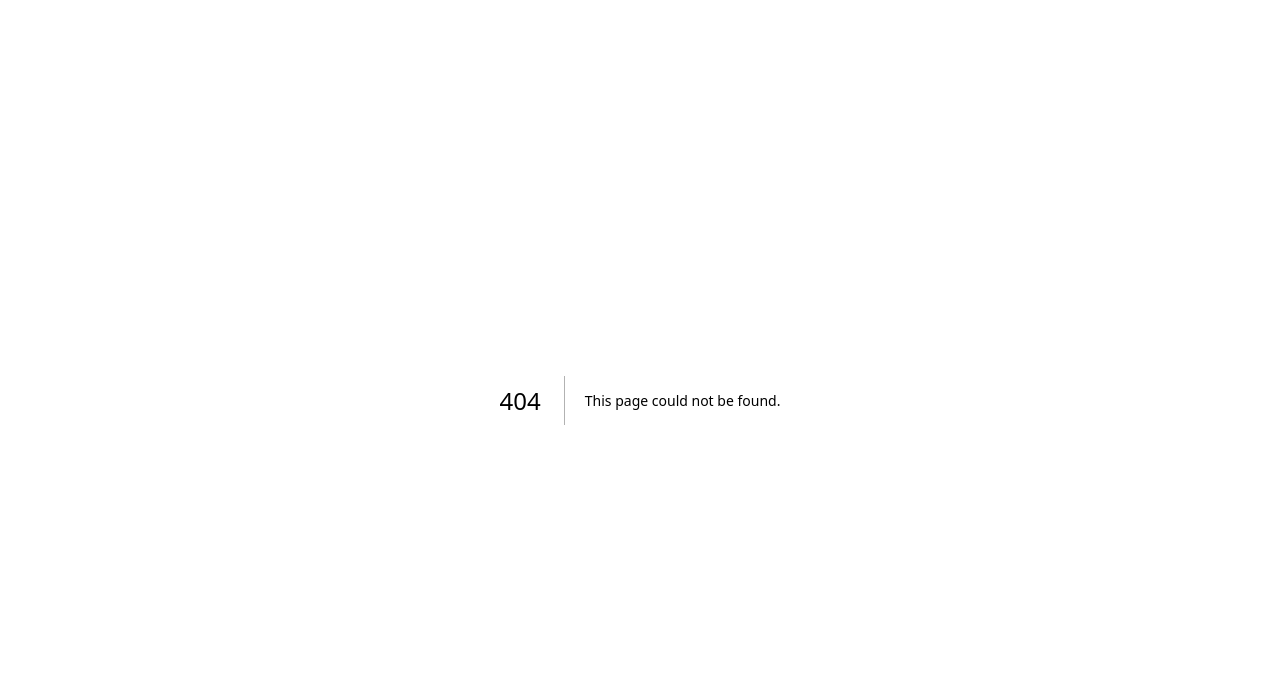
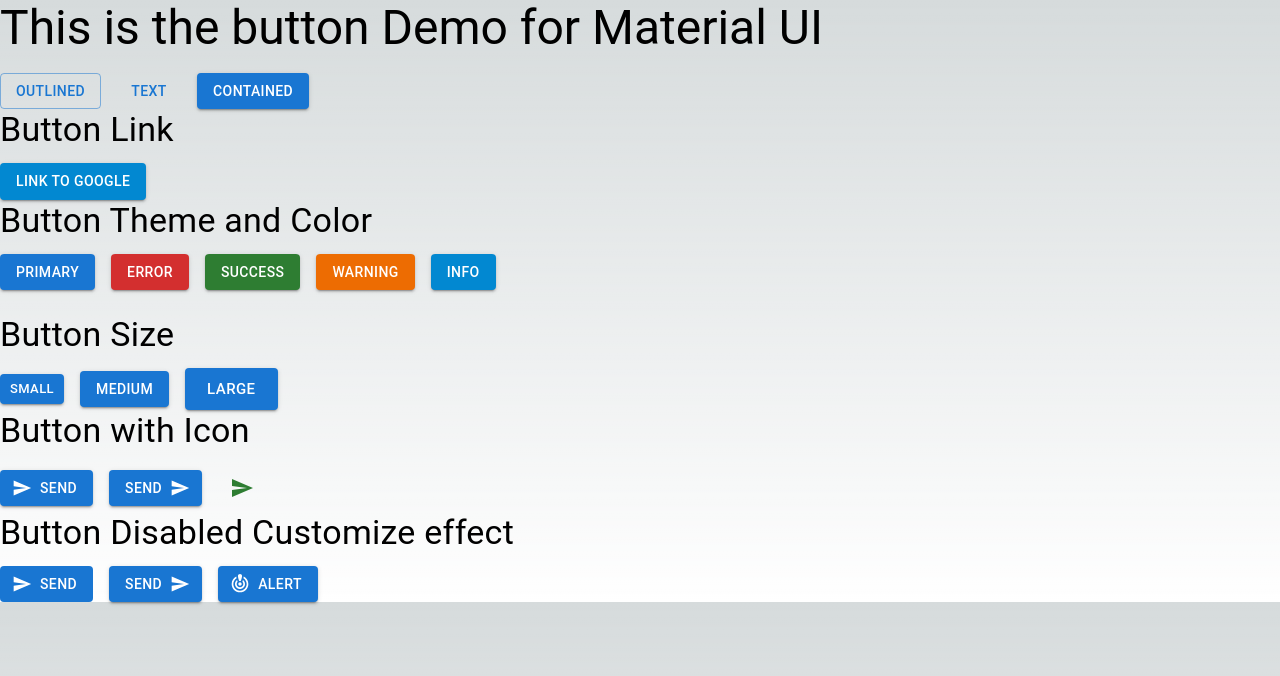
Before and after one commit to Jerryliu3547/materialuidemo, a Next.js app: page /button in a window 1280 px wide. Before the commit this address had no page. Shown: the top 676 px of the page. Built offline with nearby package versions, Linux system fonts and the light colour scheme.

Commit message:
add build

```diff
--- /dev/null
+++ b/src/app/button/page.js
@@ -0,0 +1,58 @@
+'use client'
+import { Typography, Button, Stack, IconButton } from '@mui/material'
+import SendIcon from '@mui/icons-material/Send';
+import CrisisAlertIcon from '@mui/icons-material/CrisisAlert';
+const page = () => {
+  return (
+
+    <div>
+        <Typography variant='h3'component='h1' gutterBottom>This is the button Demo for Material UI</Typography>
+        <Stack spacing={2} direction='row'>
+            {/* use in cancel or back */}
+            <Button variant="outlined">Outlined</Button>
+            {/* grab less user attention use such as footer*/}
+            <Button variant='text'>Text</Button>
+            {/* grab more attention use in such as login*/}
+            <Button variant="contained">Contained</Button>
+        </Stack>
+        <Typography variant='h4' component='h1' gutterBottom>Button Link</Typography>
+        <Button component="a" href="https://www.google.com" variant='contained' color='info' target='_blank' className='mb-3'>Link to Google</Button>
+        <Typography variant='h4' component='h1' gutterBottom>Button Theme and Color</Typography>
+
+        <Stack spacing={2} direction='row'>
+            <Button variant="contained">Primary</Button>
+            <Button variant="contained" color='error'>Error</Button>
+            <Button variant="contained" color='success'>Success</Button>
+            <Button variant="contained" color='warning'>Warning</Button>
+            <Button variant="contained" color='info'>Info</Button>
+        </Stack>
+        <br/>
+        <Typography variant='h4' component='h1' gutterBottom>Button Size</Typography>
+        <Stack spacing={2} direction='row' display='block'>
+            <Button variant="contained" size='small'>Small</Button>
+            <Button variant="contained" size='medium'>Medium</Button>
+            <Button variant="contained" size='large'>Large</Button>
+
+        </Stack>
+
+        <Typography variant='h4' component='h1' gutterBottom>Button with Icon</Typography>
+        <Stack spacing={2} direction='row' display='block'>
+            <Button variant='contained' size='medium' startIcon={<SendIcon/>}>Send</Button>
+            <Button variant='contained' size='medium' endIcon={<SendIcon/>} >Send</Button>
+            <IconButton color='success' size='large'>
+                <SendIcon/>
+            </IconButton>
+        </Stack>
+
+        <Typography variant='h4' component='h1' gutterBottom>Button Disabled Customize effect</Typography>
+        <Stack spacing={2} direction='row' display='block'>
+            <Button variant='contained' size='medium' startIcon={<SendIcon/>} disableElevation disableRipple>Send</Button>
+            <Button variant='contained' size='medium' endIcon={<SendIcon/>} >Send</Button>
+            <Button variant='contained' size='medium'  startIcon={<CrisisAlertIcon/>} onClick={() => alert('Alert')}>Alert</Button>
+        </Stack>
+
+    </div>
+  )
+}
+
+export default page
--- /dev/null
+++ b/src/app/defaulttheme/page.js
@@ -0,0 +1,14 @@
+import React from 'react'
+import { Typography } from '@mui/material'
+import Link from 'next/link'
+
+const page = () => {
+  return (
+    <div>
+      <Typography variant='h1'>Following is the default theme Link</Typography>
+      <Typography variant='body1'><Link href='https://mui.com/material-ui/customization/default-theme/' target='_blank' >Material UI Default Theme</Link></Typography>
+    </div>
+  )
+}
+
+export default page
--- /dev/null
+++ b/src/app/home/page.js
@@ -0,0 +1,30 @@
+import React from 'react'
+import Link from 'next/link'
+import { Typography } from '@mui/material'
+
+const page = () => {
+  const links = [
+    {name:'Typography', href: "/typography"},
+    {name:'Default Theme', href: "/defaulttheme"},
+    {name: 'Button', href: '/button'},
+    {name: 'Button Group', href: '/buttongroup'},
+
+  ]
+  return (
+    <div>
+      <Typography variant="h3">Next.js with Material-UI</Typography>
+      <nav>
+        <ul>
+        {links.map((link, index) => (
+          <li key={index}>
+            <Link href={link.href}>{link.name}</Link>
+          </li>
+        ))}
+        </ul>
+      </nav>
+
+    </div>
+  )
+}
+
+export default page
--- /dev/null
+++ b/src/app/typography/page.js
@@ -0,0 +1,28 @@
+import React from 'react'
+import { Typography } from '@mui/material'
+
+const page = () => {
+  return (
+    <div>
+      <Typography variant="h1">Typography Page</Typography>
+      <Typography variant="h2">Heading 2</Typography>
+      <Typography variant="h3">Heading 3</Typography>
+      <Typography variant="h4">Heading 4</Typography>
+      <Typography variant="h5">Heading 5</Typography>
+      {/* the component can be adjusted to other for semantic reason */}
+      <Typography variant="h6" component='h1'>Heading 6</Typography>
+      <Typography variant="subtitle1">Subtitle 1</Typography>
+      <Typography variant="subtitle2">Subtitle 2</Typography>
+      <Typography variant="body1">Body 1</Typography>
+       {/* this gutterBottom will add additional margin to button */}
+      <Typography variant="body2"  gutterBottom>Body 2</Typography>
+      <Typography variant="caption">Caption</Typography>
+      <Typography variant="overline">Overline</Typography>
+      <Typography variant="button">Button</Typography>
+      <Typography variant="srOnly">Screen reader only</Typography>
+    </div>
+
+  )
+}
+
+export default page
```
Also changed, not shown: package.json (+9 -5 lines), 1 other file (tests, documents, lock files or other folders).
